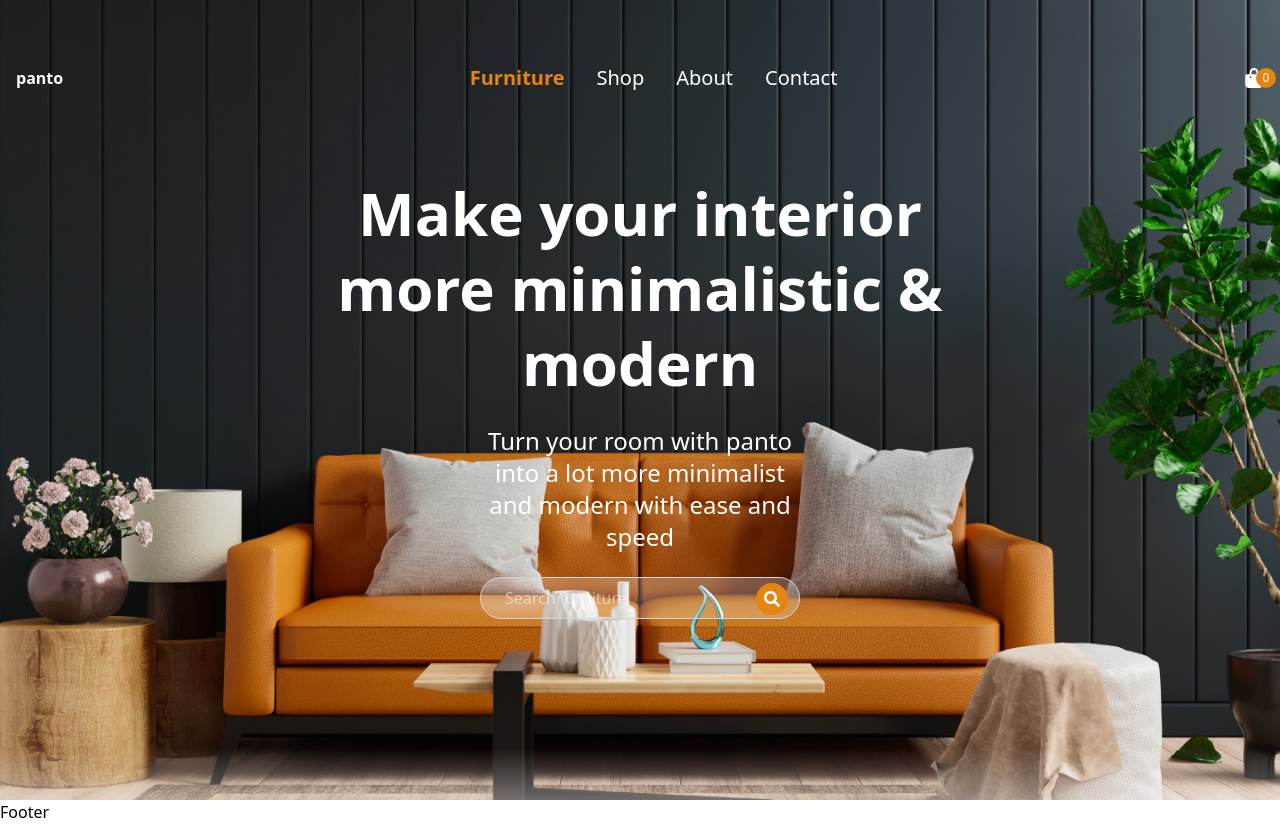
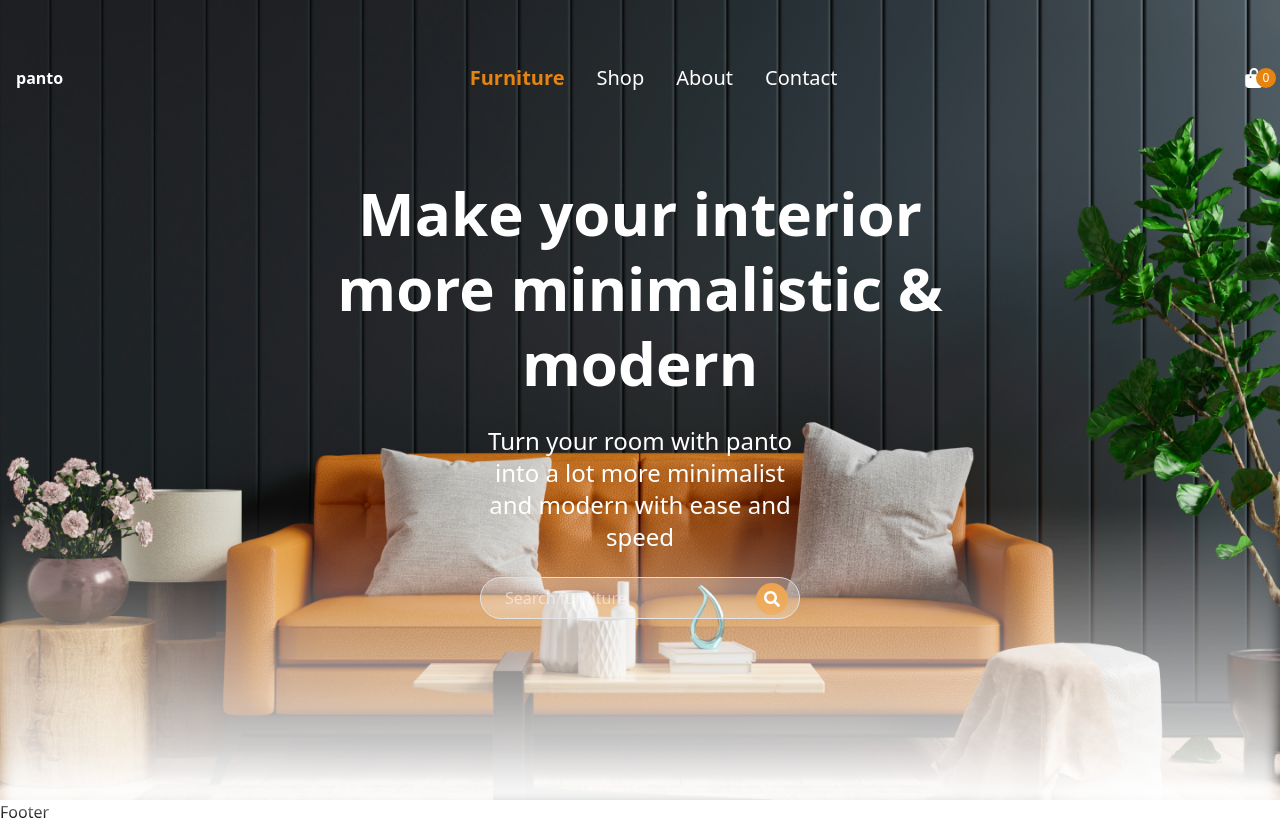
Before and after one commit to khanRabiul/panto, a React (Vite) app: page / in a window 1280 px wide. Built offline with nearby package versions, Linux system fonts and the light colour scheme.

Commit message:
[Hero] blur effect

```diff
--- a/src/components/page/home/Hero.jsx
+++ b/src/components/page/home/Hero.jsx
@@ -22,6 +22,9 @@ const Hero = () => {
           </div>
         </div>
       </div>
+
+      {/* bottom blur */}
+      <div className="absolute inset-x-0 bottom-0 h-3/4 bg-gradient-to-t from-white via-transparent to-transparent blur-sm -mb-2"></div>
     </section>
   );
 };
```
